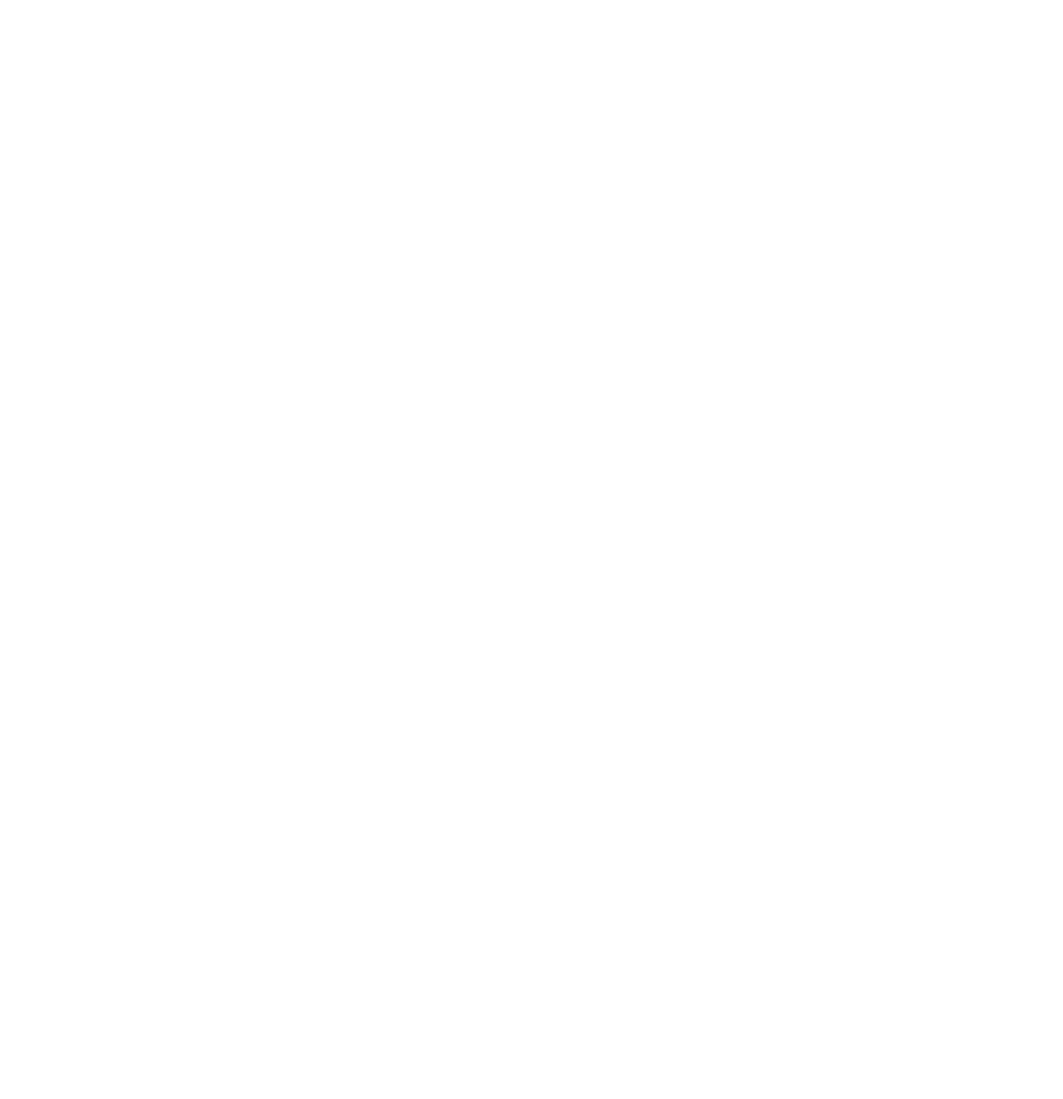
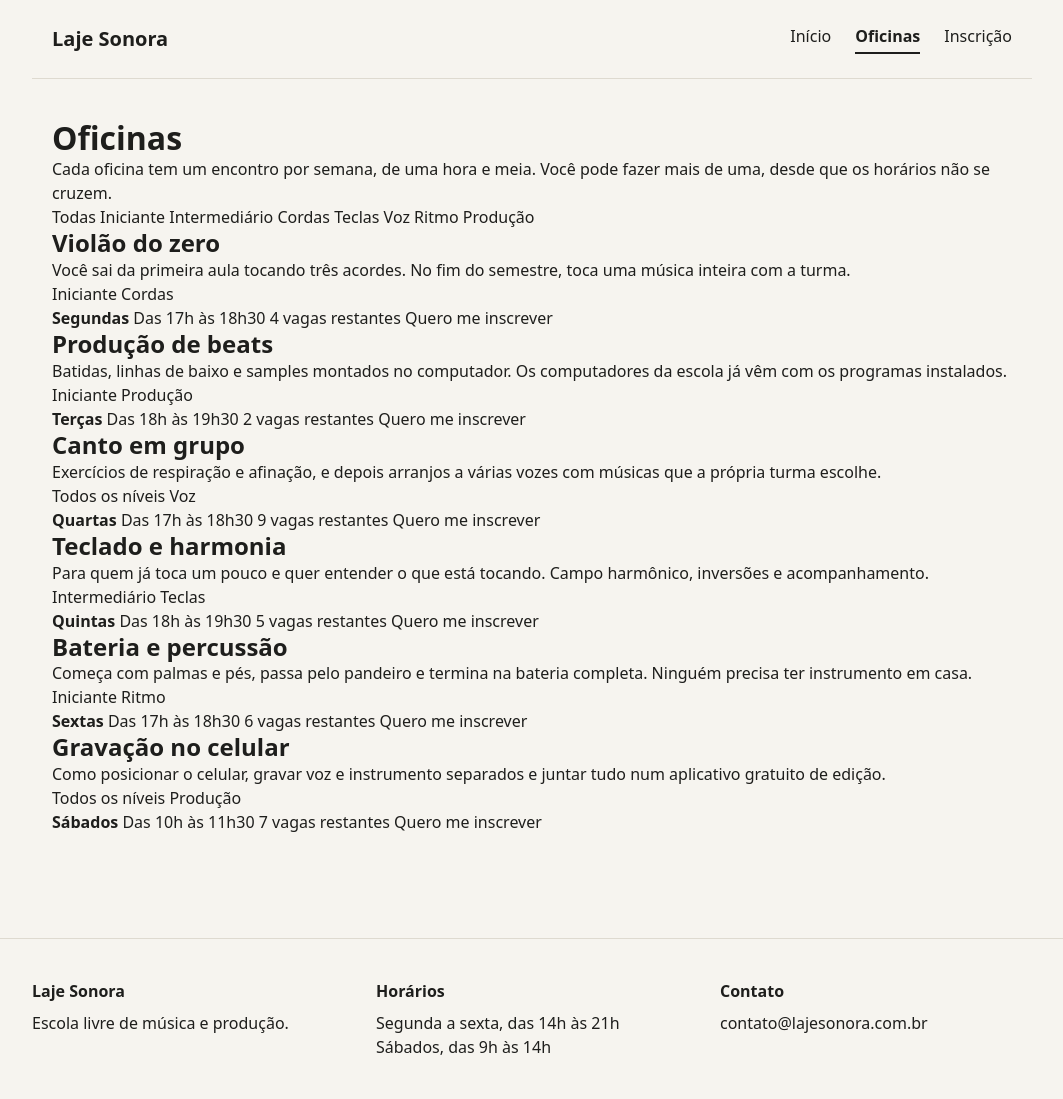
Before and after one commit to JuanArthur123/laje_sonora, a plain HTML site: page oficinas.html in a window 1280 px wide. Shown: the whole page, without its empty margins (108-1171 px from the left). Before the commit the page ends 800 px from the top, so only its background shows below. Drawn offline with Linux system fonts and the light colour scheme.

Commit message:
HTML da página de oficinas

```diff
--- a/index.css
+++ b/index.css
@@ -216,3 +216,27 @@ align-items: center;
   font-size: 32px;
   margin-block: 8px 12px;
 }
+
+.rodape {
+  margin-top: 120px;
+  background-color: var(--tinta);
+  color: var(--concreto);
+  padding-top: 56px;
+  padding-bottom: 56px;
+}
+
+.rodape-colunas {
+  display: flex;
+  gap: 40px;
+}
+
+.rodape-coluna {
+  flex: 1;
+}
+
+.rodape h4 {
+  font-family: var(--fonte-cartaz);
+  font-size: 28px;
+  color: var(--fita);
+  margin-bottom: 12px;
+}
--- a/oficinas.css
+++ b/oficinas.css
@@ -0,0 +1,113 @@
+:root {
+  --fundo: #f6f4ef;
+  --tinta: #1e1e1c;
+  --azul: #2b59c3;
+  --amarelo: #eab308;
+  --terracota: #d95d39;
+  --borda: #dedad0;
+}
+
+* {
+  margin: 0;
+  padding: 0;
+  box-sizing: border-box;
+}
+
+body {
+  background-color: var(--fundo);
+  color: var(--tinta);
+  font-family: system-ui, -apple-system, sans-serif;
+  line-height: 1.5;
+}
+
+a {
+  color: inherit;
+  text-decoration: none;
+}
+
+h1, h2, h3 {
+  line-height: 1.2;
+}
+
+.conteudo {
+  max-width: 1000px;
+  margin: 0 auto;
+  padding: 40px 20px;
+}
+
+/* Topo */
+.topo {
+  max-width: 1000px;
+  margin: 0 auto;
+  padding: 24px 20px;
+  display: flex;
+  justify-content: space-between;
+  align-items: center;
+  border-bottom: 1px solid var(--borda);
+}
+
+.logo {
+  font-weight: 700;
+  font-size: 1.25rem;
+}
+
+.menu {
+  display: flex;
+  gap: 24px;
+}
+
+.menu a {
+  padding-bottom: 4px;
+  border-bottom: 2px solid transparent;
+}
+
+.menu a:hover {
+  border-bottom-color: var(--tinta);
+}
+
+.menu a.atual {
+  font-weight: 600;
+  border-bottom-color: var(--tinta);
+}
+
+/* Rodapé */
+.rodape {
+  border-top: 1px solid var(--borda);
+  margin-top: 64px;
+  padding: 40px 20px;
+}
+
+.rodape-colunas {
+  max-width: 1000px;
+  margin: 0 auto;
+  display: flex;
+  justify-content: space-between;
+  gap: 32px;
+  flex-wrap: wrap;
+}
+
+.rodape-coluna {
+  flex: 1;
+  min-width: 200px;
+}
+
+.rodape h4 {
+  margin-bottom: 8px;
+}
+
+/* Cores das fotos */
+.foto {
+  background-color: var(--terracota);
+}
+
+.foto-azul {
+  background-color: var(--azul);
+}
+
+.foto-amarela {
+  background-color: var(--amarelo);
+}
+
+.foto-tinta {
+  background-color: var(--tinta);
+}
--- a/oficinas.html
+++ b/oficinas.html
@@ -0,0 +1,164 @@
+<!DOCTYPE html>
+<html lang="pt-BR">
+<head>
+  <meta charset="UTF-8">
+  <meta name="viewport" content="width=device-width, initial-scale=1.0">
+  <title>Laje Sonora | Oficinas</title>
+  <link rel="stylesheet" href="oficinas.css">
+</head>
+<body>
+
+  <header class="topo">
+    <a href="index.html" class="logo">Laje Sonora</a>
+    <nav class="menu">
+      <a href="index.html">Início</a>
+      <a href="oficinas.html" class="atual">Oficinas</a>
+      <a href="inscricao.html">Inscrição</a>
+    </nav>
+  </header>
+
+  <main class="conteudo">
+    <h1 class="titulo-pagina">Oficinas</h1>
+    <p class="subtitulo-pagina">Cada oficina tem um encontro por semana, de uma hora e meia. Você pode fazer mais de uma, desde que os horários não se cruzem.</p>
+
+    <div class="filtros">
+      <span class="filtro ativo">Todas</span>
+      <span class="filtro">Iniciante</span>
+      <span class="filtro">Intermediário</span>
+      <span class="filtro">Cordas</span>
+      <span class="filtro">Teclas</span>
+      <span class="filtro">Voz</span>
+      <span class="filtro">Ritmo</span>
+      <span class="filtro">Produção</span>
+    </div>
+
+    <div class="lista">
+      <article class="oficina">
+        <div class="foto foto-azul"></div>
+        <div class="oficina-texto">
+          <h2>Violão do zero</h2>
+          <p>Você sai da primeira aula tocando três acordes. No fim do semestre, toca uma música inteira com a turma.</p>
+          <div class="etiquetas">
+            <span class="etiqueta">Iniciante</span>
+            <span class="etiqueta">Cordas</span>
+          </div>
+        </div>
+        <div class="oficina-detalhes">
+          <strong>Segundas</strong>
+          <span>Das 17h às 18h30</span>
+          <span>4 vagas restantes</span>
+          <a href="inscricao.html">Quero me inscrever</a>
+        </div>
+      </article>
+
+      <article class="oficina">
+        <div class="foto foto-amarela"></div>
+        <div class="oficina-texto">
+          <h2>Produção de beats</h2>
+          <p>Batidas, linhas de baixo e samples montados no computador. Os computadores da escola já vêm com os programas instalados.</p>
+          <div class="etiquetas">
+            <span class="etiqueta">Iniciante</span>
+            <span class="etiqueta">Produção</span>
+          </div>
+        </div>
+        <div class="oficina-detalhes">
+          <strong>Terças</strong>
+          <span>Das 18h às 19h30</span>
+          <span>2 vagas restantes</span>
+          <a href="inscricao.html">Quero me inscrever</a>
+        </div>
+      </article>
+
+      <article class="oficina">
+        <div class="foto foto-tinta"></div>
+        <div class="oficina-texto">
+          <h2>Canto em grupo</h2>
+          <p>Exercícios de respiração e afinação, e depois arranjos a várias vozes com músicas que a própria turma escolhe.</p>
+          <div class="etiquetas">
+            <span class="etiqueta">Todos os níveis</span>
+            <span class="etiqueta">Voz</span>
+          </div>
+        </div>
+        <div class="oficina-detalhes">
+          <strong>Quartas</strong>
+          <span>Das 17h às 18h30</span>
+          <span>9 vagas restantes</span>
+          <a href="inscricao.html">Quero me inscrever</a>
+        </div>
+      </article>
+
+      <article class="oficina">
+        <div class="foto"></div>
+        <div class="oficina-texto">
+          <h2>Teclado e harmonia</h2>
+          <p>Para quem já toca um pouco e quer entender o que está tocando. Campo harmônico, inversões e acompanhamento.</p>
+          <div class="etiquetas">
+            <span class="etiqueta">Intermediário</span>
+            <span class="etiqueta">Teclas</span>
+          </div>
+        </div>
+        <div class="oficina-detalhes">
+          <strong>Quintas</strong>
+          <span>Das 18h às 19h30</span>
+          <span>5 vagas restantes</span>
+          <a href="inscricao.html">Quero me inscrever</a>
+        </div>
+      </article>
+
+      <article class="oficina">
+        <div class="foto foto-azul"></div>
+        <div class="oficina-texto">
+          <h2>Bateria e percussão</h2>
+          <p>Começa com palmas e pés, passa pelo pandeiro e termina na bateria completa. Ninguém precisa ter instrumento em casa.</p>
+          <div class="etiquetas">
+            <span class="etiqueta">Iniciante</span>
+            <span class="etiqueta">Ritmo</span>
+          </div>
+        </div>
+        <div class="oficina-detalhes">
+          <strong>Sextas</strong>
+          <span>Das 17h às 18h30</span>
+          <span>6 vagas restantes</span>
+          <a href="inscricao.html">Quero me inscrever</a>
+        </div>
+      </article>
+
+      <article class="oficina">
+        <div class="foto foto-amarela"></div>
+        <div class="oficina-texto">
+          <h2>Gravação no celular</h2>
+          <p>Como posicionar o celular, gravar voz e instrumento separados e juntar tudo num aplicativo gratuito de edição.</p>
+          <div class="etiquetas">
+            <span class="etiqueta">Todos os níveis</span>
+            <span class="etiqueta">Produção</span>
+          </div>
+        </div>
+        <div class="oficina-detalhes">
+          <strong>Sábados</strong>
+          <span>Das 10h às 11h30</span>
+          <span>7 vagas restantes</span>
+          <a href="inscricao.html">Quero me inscrever</a>
+        </div>
+      </article>
+    </div>
+  </main>
+
+  <footer class="rodape">
+    <div class="rodape-colunas">
+      <div class="rodape-coluna">
+        <h4>Laje Sonora</h4>
+        <p>Escola livre de música e produção.</p>
+      </div>
+      <div class="rodape-coluna">
+        <h4>Horários</h4>
+        <p>Segunda a sexta, das 14h às 21h<br>Sábados, das 9h às 14h</p>
+      </div>
+      <div class="rodape-coluna">
+        <h4>Contato</h4>
+        <p>contato@lajesonora.com.br</p>
+      </div>
+    </div>
+  </footer>
+
+</body>
+</html>
```
